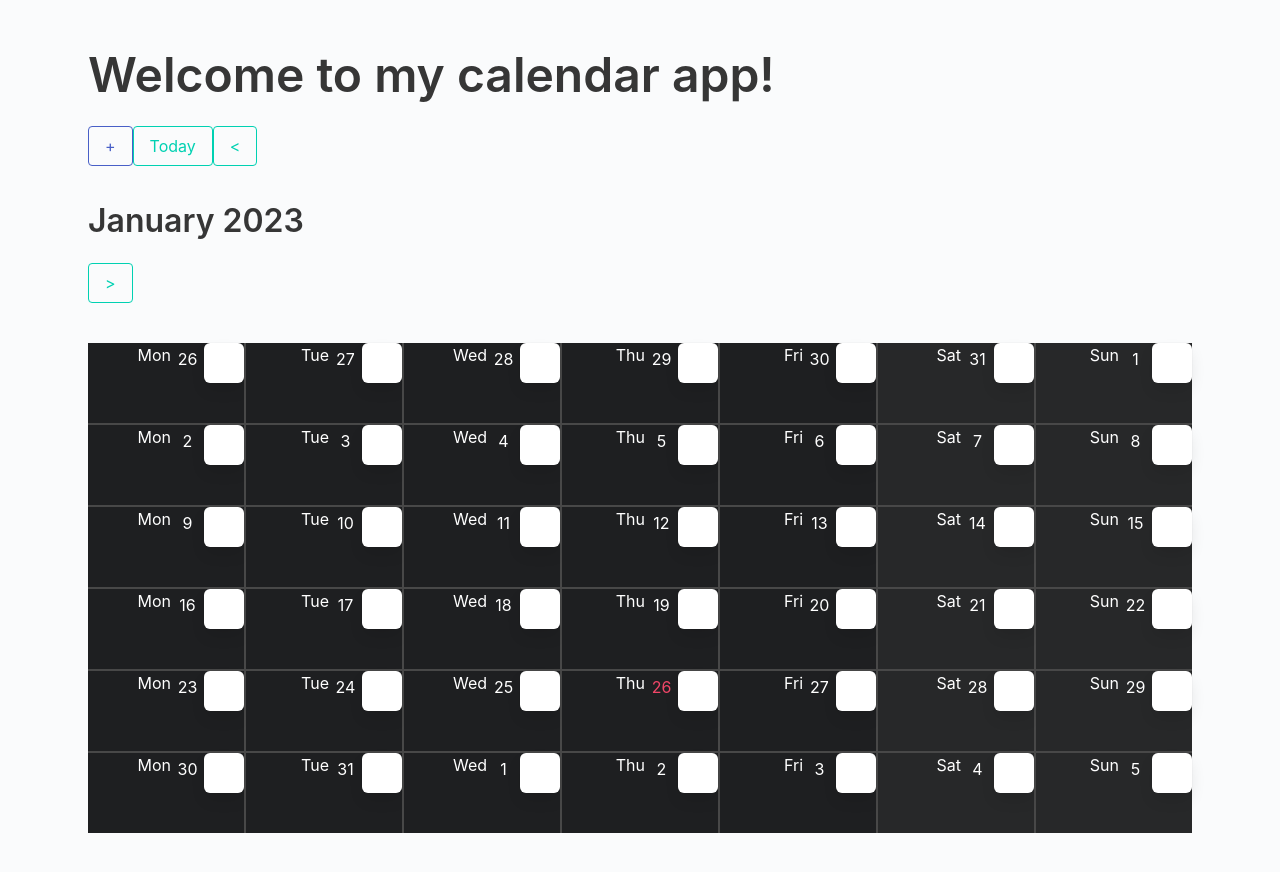
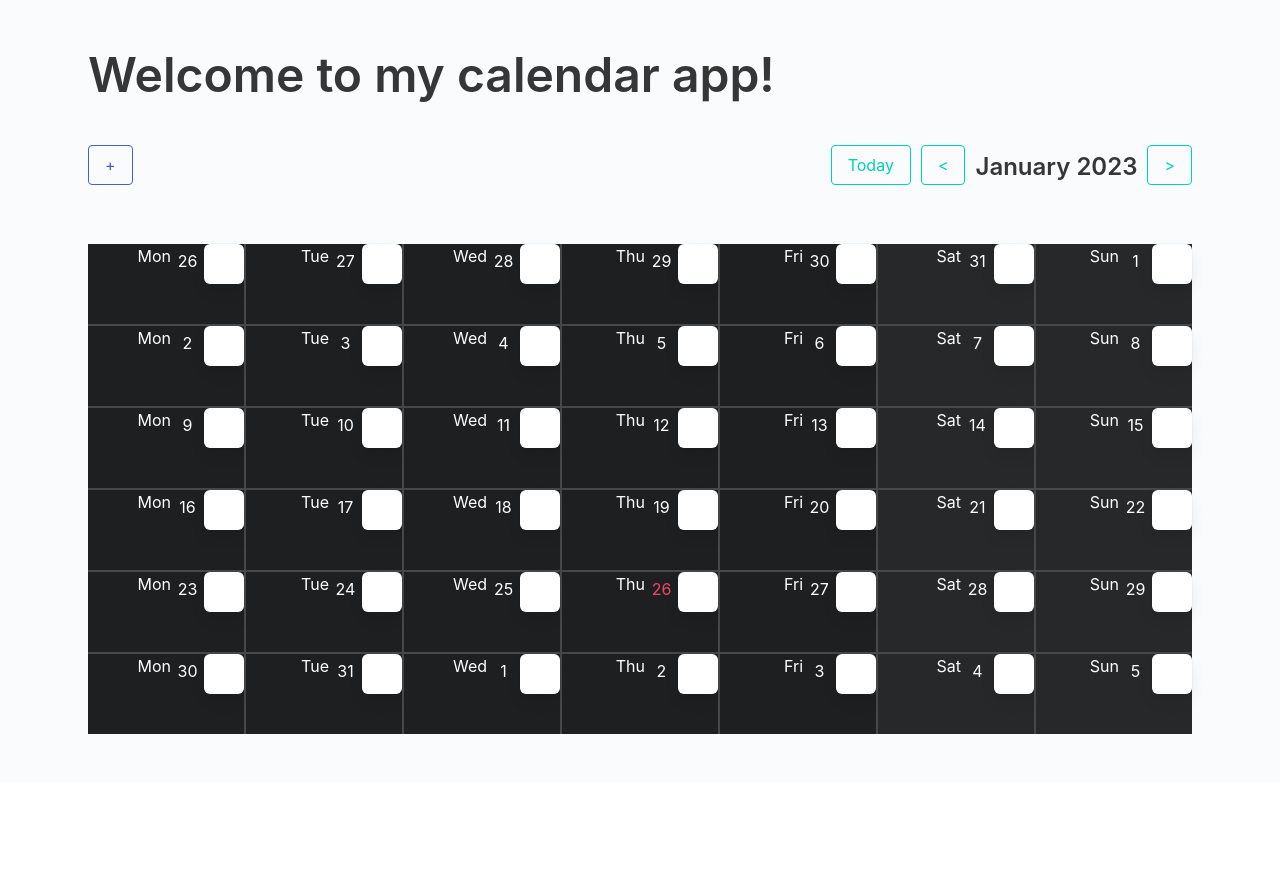
Before and after one commit to vadymbaranov/event-calendar, a React (Create React App) app: page / in a window 1280 px wide. Shown: the top 872 px of the page. After the commit the page ends 800 px from the top, so only its background shows below. Built offline with nearby package versions, Linux system fonts and the light colour scheme.

Commit message:
Header positioning fixed

```diff
--- a/src/components/CalendarHeader/CalendarHeader.tsx
+++ b/src/components/CalendarHeader/CalendarHeader.tsx
@@ -19,7 +19,8 @@ export const CalendarHeader: React.FC<Props> = ({
   onToday,
 }) => {
   return (
-    <div className="content">
+    <div className="content is-justify-content-space-between">
+      <div className="container">
         <button
           type="button"
           className="button is-link is-outlined"
@@ -29,7 +30,7 @@ export const CalendarHeader: React.FC<Props> = ({
         >
           +
         </button>
-
+        <div className="switcher__container">
           <button
             type="button"
             className="button is-primary is-outlined"
@@ -45,7 +46,7 @@ export const CalendarHeader: React.FC<Props> = ({
           >
             {'<'}
           </button>
-      <h2 className="subtitle is-3">
+          <h2 className="subtitle is-4">
             {today.format('MMMM')}
             &nbsp;
             {today.format('YYYY')}
@@ -58,5 +59,7 @@ export const CalendarHeader: React.FC<Props> = ({
             {'>'}
           </button>
         </div>
+      </div>
+    </div>
   );
 };
--- a/src/styles/CalendarHeader.scss
+++ b/src/styles/CalendarHeader.scss
@@ -1,3 +1,15 @@
 .content {
   margin-bottom: 40px;
 }
+
+.container {
+  display: flex;
+  justify-content: space-between;
+  align-items: center;
+}
+
+.switcher__container {
+  display: flex;
+  align-items: center;
+  gap: 10px;
+}
```
Lines whose indentation alone changed are shown as unchanged.
